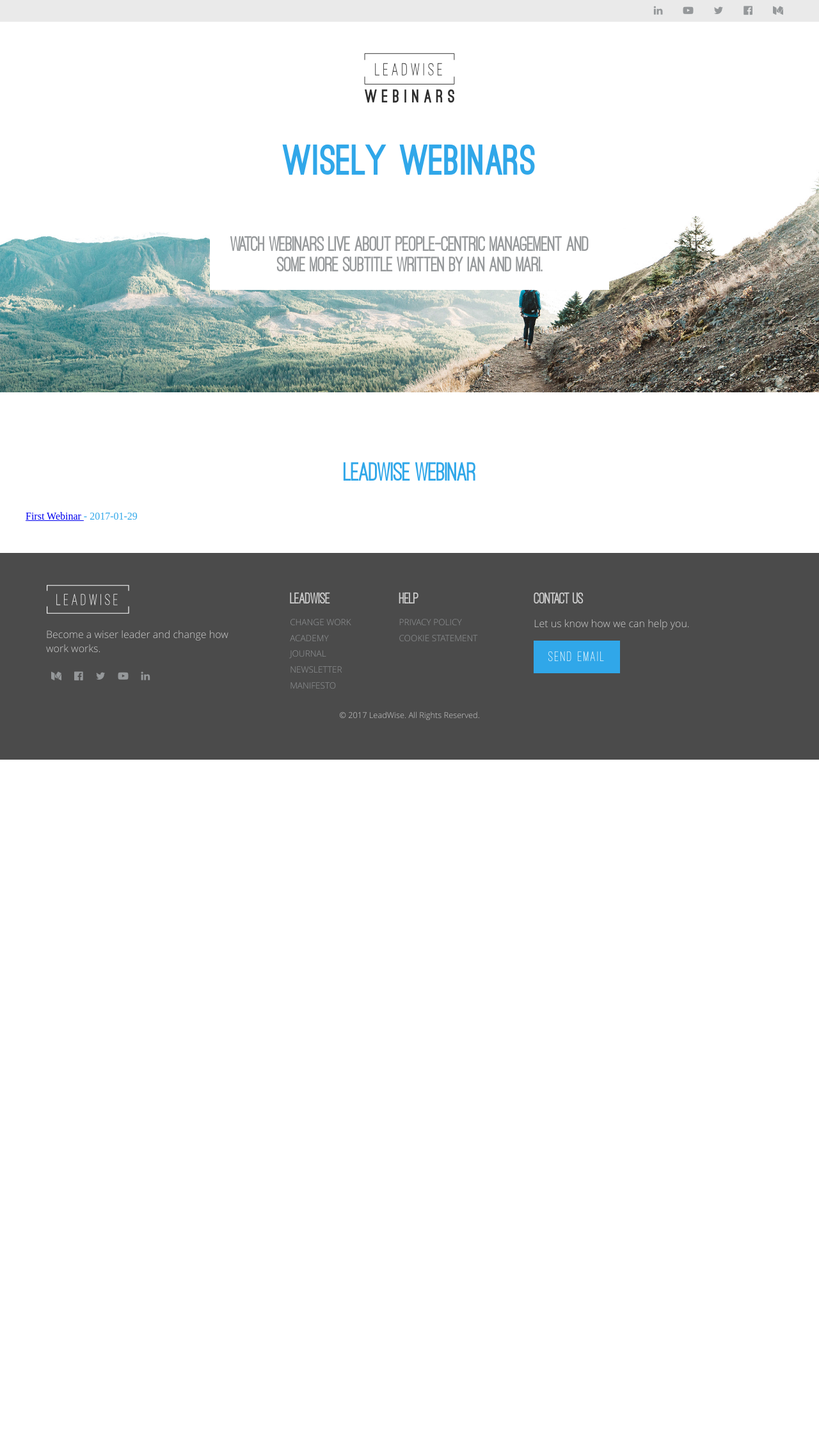
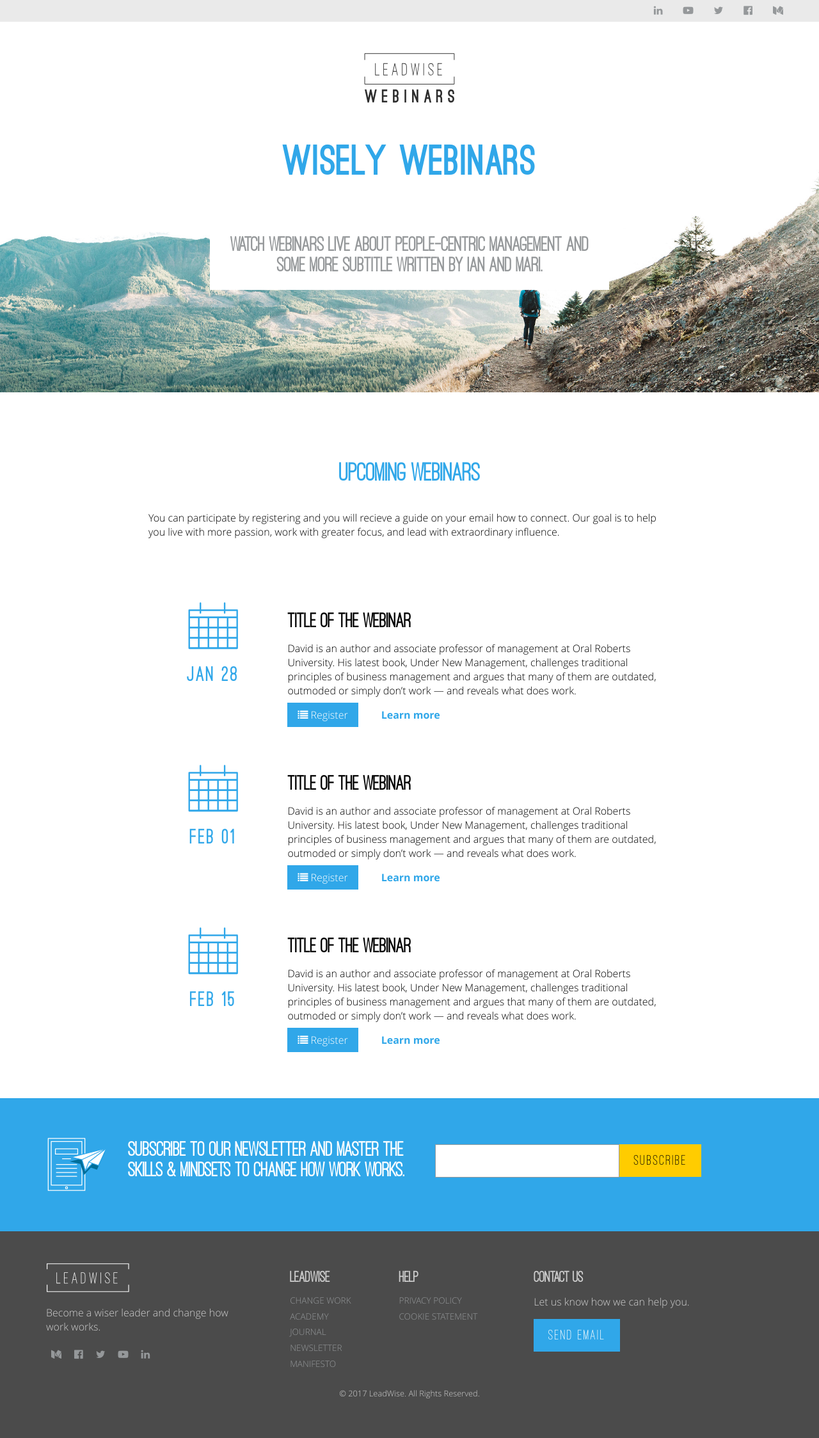
Before and after one commit to SemcoDigital/webinar.leadwise.co, a Jekyll site: the page built from index.html, in a window 1280 px wide. Shown: the whole page at 64% size. Built offline with Jekyll 4.4.1, drawn with Linux system fonts in a browser that asks for light colours; nearby versions of some CDN libraries; before the commit the page ends 1187 px from its top, so only the background shows below that.

Commit message:
webinar list

```diff
--- a/assets/stylesheets/layout/layout.scss
+++ b/assets/stylesheets/layout/layout.scss
@@ -1,4 +1,5 @@
 @import "general";
 @import "header";
 @import "footer";
+@import "webinar";
 @import "modalDialog";
--- a/assets/stylesheets/products.css
+++ b/assets/stylesheets/products.css
@@ -105,6 +105,19 @@ button, .btn {
   background: #30A7E9;
   color: #FFFFFF; }
 
+.btn-simple {
+  background: #30A7E9;
+  color: #FFFFFF;
+  font-family: 'open_sans_light';
+  padding: .5em 1em;
+  text-decoration: none; }
+
+.a-simple-link {
+  font-family: 'open_sans_bold';
+  color: #30A7E9;
+  padding: 0 2em;
+  text-decoration: none; }
+
 .menu-products {
   border-bottom: 1px solid #95989A; }
   .menu-products .menu-products-wrap {
--- a/assets/stylesheets/style.css
+++ b/assets/stylesheets/style.css
@@ -104,6 +104,19 @@ button, .btn {
 .btn {
   background: #30A7E9;
   color: #FFFFFF; }
+
+.btn-simple {
+  background: #30A7E9;
+  color: #FFFFFF;
+  font-family: 'open_sans_light';
+  padding: .5em 1em;
+  text-decoration: none; }
+
+.a-simple-link {
+  font-family: 'open_sans_bold';
+  color: #30A7E9;
+  padding: 0 2em;
+  text-decoration: none; }
 
 html,
 body {
@@ -219,34 +232,15 @@ body {
         .banner .form-subscribe form button, .banner .form-subscribe form .btn {
           float: right; } }
 
-.about-lw-co {
-  color: #30A7E9;
+.about-webinar {
   display: table;
   padding: 3em 0;
   width: 100%; }
-  .about-lw-co h3 {
+  .about-webinar h3 {
+    color: #30A7E9;
     text-align: center; }
-  .about-lw-co .about-col-2 {
-    float: left;
-    display: block;
-    margin-right: 2.35765%;
-    width: 48.82117%;
-    margin-right: 0;
-    padding: 0 2em; }
-    .about-lw-co .about-col-2:last-child {
-      margin-right: 0; }
-    @media screen and (max-width: 420px) {
-      .about-lw-co .about-col-2 {
-        float: left;
-        display: block;
-        margin-right: 2.35765%;
-        width: 100%; }
-        .about-lw-co .about-col-2:last-child {
-          margin-right: 0; } }
-    .about-lw-co .about-col-2 img {
-      height: 8em; }
-  .about-lw-co .products {
-    text-align: center; }
+  .about-webinar p {
+    padding: 0 12em; }
 
 .internal-text-block {
   margin: 3em 0; }
@@ -433,6 +427,34 @@ footer {
     font-size: .8em;
     text-align: center; }
 
+.webinar-list {
+  margin-bottom: 3em; }
+
+.webinar-single {
+  display: table;
+  padding: 2em 0; }
+  .webinar-single .webinar-img {
+    text-align: center;
+    float: left;
+    display: block;
+    margin-right: 2.35765%;
+    width: 14.70196%;
+    margin-left: 17.05961%; }
+    .webinar-single .webinar-img:last-child {
+      margin-right: 0; }
+    .webinar-single .webinar-img img {
+      height: 5em; }
+    .webinar-single .webinar-img h4 {
+      color: #30A7E9;
+      letter-spacing: .1em; }
+  .webinar-single section {
+    float: left;
+    display: block;
+    margin-right: 2.35765%;
+    width: 48.82117%; }
+    .webinar-single section:last-child {
+      margin-right: 0; }
+
 .modalDialog {
   position: fixed;
   font-family: Arial, Helvetica, sans-serif;
--- a/index.html
+++ b/index.html
@@ -20,12 +20,70 @@ inspeclet: true
   </div>
 
 <!--About-->
-<div class="about-lw-co">
+<div class="about-webinar">
   <div class="wrap-content">
     <br clear="all">
-    <h3>LeadWise Webinar</h3>
-    {% for post in site.posts %}
+    <h3>upcoming webinars</h3>
+    <p>You can participate by registering and you will recieve a guide on your email how to connect. Our goal is to help you live with more passion, work with greater focus, and lead with extraordinary influence.</p>
+    <!--{% for post in site.posts %}
         <a href="{{ post.url }}"> {{ post.title }} </a> - {{ post.date | | date: "%Y-%m-%d" }}<br>
-    {% endfor %}
+    {% endfor %}-->
   </div>
 </div>
+
+<!--Webinar List-->
+<div class="webinar-list">
+  <div class="wrap-content">
+
+    <div class="webinar-single">
+      <div class="webinar-img">
+        <img src="assets/images/icon-webinar.svg" alt="Webinar">
+        <h4>Jan 28</h4>
+      </div>
+      <section>
+        <h4>Title of the webinar</h4>
+        <p>David is an author and associate professor of management at Oral Roberts University. His latest book, Under New Management, challenges traditional principles of business management and argues that many of them are outdated, outmoded or simply don’t work — and reveals what does work.</p>
+        <a href="" class="btn-simple"><i class="fa fa-list" aria-hidden="true"></i> Register</a>
+        <a href="" class="a-simple-link">Learn more</a>
+      </section>
+    </div>
+
+    <div class="webinar-single">
+      <div class="webinar-img">
+        <img src="assets/images/icon-webinar.svg" alt="Webinar">
+        <h4>Feb 01</h4>
+      </div>
+      <section>
+        <h4>Title of the webinar</h4>
+        <p>David is an author and associate professor of management at Oral Roberts University. His latest book, Under New Management, challenges traditional principles of business management and argues that many of them are outdated, outmoded or simply don’t work — and reveals what does work.</p>
+        <a href="" class="btn-simple"><i class="fa fa-list" aria-hidden="true"></i> Register</a>
+        <a href="" class="a-simple-link">Learn more</a>
+      </section>
+    </div>
+
+    <div class="webinar-single">
+      <div class="webinar-img">
+        <img src="assets/images/icon-webinar.svg" alt="Webinar">
+        <h4>Feb 15</h4>
+      </div>
+      <section>
+        <h4>Title of the webinar</h4>
+        <p>David is an author and associate professor of management at Oral Roberts University. His latest book, Under New Management, challenges traditional principles of business management and argues that many of them are outdated, outmoded or simply don’t work — and reveals what does work.</p>
+        <a href="" class="btn-simple"><i class="fa fa-list" aria-hidden="true"></i> Register</a>
+        <a href="" class="a-simple-link">Learn more</a>
+      </section>
+    </div>
+  </div>
+</div>
+
+<!--Subscribe Block-->
+<div class="subscribe-block">
+  <div class="wrap-content">
+    <img src="assets/images/subscribe.svg" alt="Subscribe" class="subscribe-img">
+    <h2>Subscribe to our newsletter and master the skills & mindsets to change how work works.</h2>
+    <form action="">
+      <input type="text">
+      <button>Subscribe</button>
+    </form>
+  </div>
+</div>
```
Also changed, not shown: assets/stylesheets/base/forms.scss (+15 -0 lines), assets/stylesheets/layout/general.scss (+4 -19 lines), assets/stylesheets/layout/webinar.scss (added, +23 -0 lines), assets/images/icon-webinar.svg (added).
